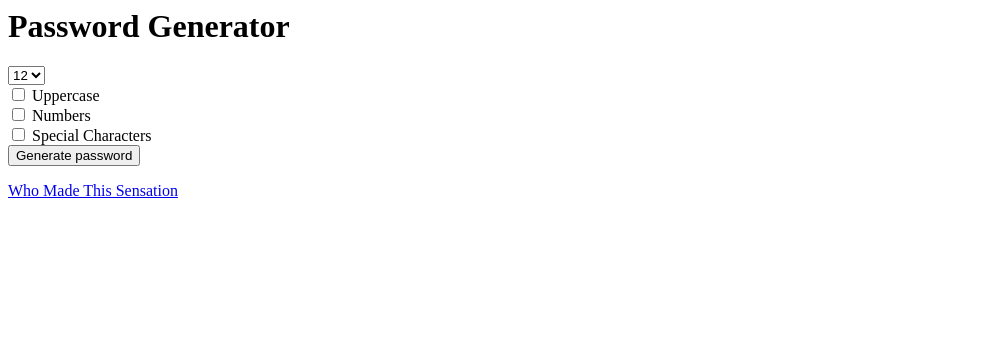
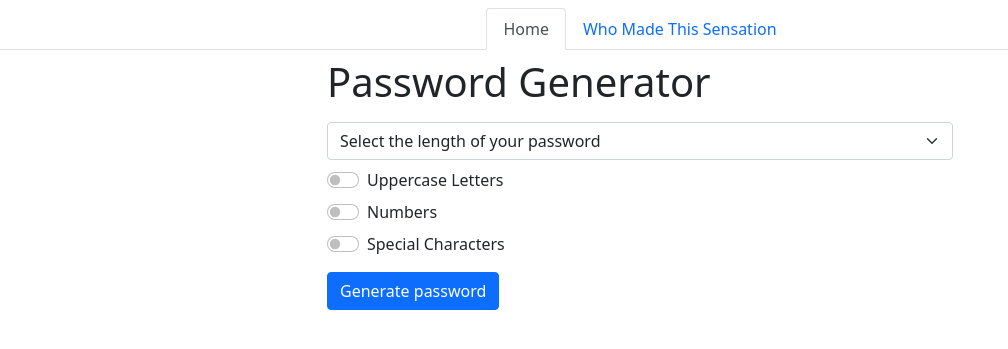
Before and after one commit to pkudlanov/password-generator, a Django app: page / in a window 1280 px wide. Shown: the top 349 px of the page, without its empty margins (0-1008 px from the left). Run offline with Django 3.2, Linux system fonts and the light colour scheme.

Commit message:
Styled the about and home page and added navbar

```diff
--- a/generator/templates/generator/home.html
+++ b/generator/templates/generator/home.html
@@ -1,26 +1,38 @@
+<link href="https://cdn.jsdelivr.net/npm/bootstrap@5.0.0-beta1/dist/css/bootstrap.min.css" rel="stylesheet" integrity="sha384-giJF6kkoqNQ00vy+HMDP7azOuL0xtbfIcaT9wjKHr8RbDVddVHyTfAAsrekwKmP1" crossorigin="anonymous">
+
+<nav class="nav justify-content-center nav-tabs my-2">
+    <a class="nav-link active" aria-current="page" href="{% url 'home' %}">Home</a>
+    <a class="nav-link" href="{% url 'about' %}">Who Made This Sensation</a>
+</nav>
+
+<div class="container" style="max-width: 650px;">
     <h1>Password Generator</h1>
 
-<form action="{% url 'password' %}">
-    <select name="length">
+    <form action="{% url 'password' %}" class="mt-3">
+        <select name="length" class="form-select">
+            <option value="12" selected>Select the length of your password</option>
             <option value="6">6</option>
             <option value="7">7</option>
             <option value="8">8</option>
             <option value="9">9</option>
             <option value="10">10</option>
             <option value="11">11</option>
-        <option value="12" selected="selected">12</option>
+            <option value="12">12</option>
             <option value="13">13</option>
             <option value="14">14</option>
         </select>
-    <br>
-    <input type="checkbox" name="uppercase"> Uppercase
-    <br>
-    <input type="checkbox" name="numbers"> Numbers
-    <br>
-    <input type="checkbox" name="special"> Special Characters
-    <br>
-
-    <input type="submit" value="Generate password">
+        <div class="form-check form-switch my-2">
+            <input class="form-check-input" type="checkbox" name="uppercase">
+            <label class="form-check-label" for="uppercase">Uppercase Letters</label>
+        </div>
+        <div class="form-check form-switch my-2">
+            <input class="form-check-input" type="checkbox" name="numbers">
+            <label class="form-check-label" for="numbers">Numbers</label>
+        </div>
+        <div class="form-check form-switch my-2">
+            <input class="form-check-input" type="checkbox" name="special">
+            <label class="form-check-label" for="special">Special Characters</label>
+        </div>
+        <input type="submit" value="Generate password" class="btn btn-primary mt-2">
     </form>
-
-<a href="{% url 'about' %}">Who Made This Sensation</a>
+</div>
```
Also changed, not shown: generator/templates/generator/about.html (+14 -4 lines). Lines whose indentation alone changed are shown as unchanged.
